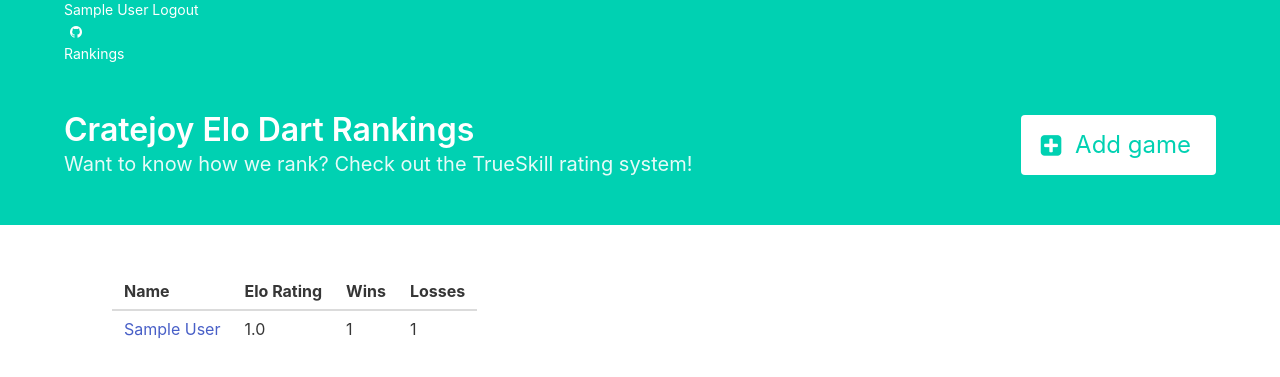
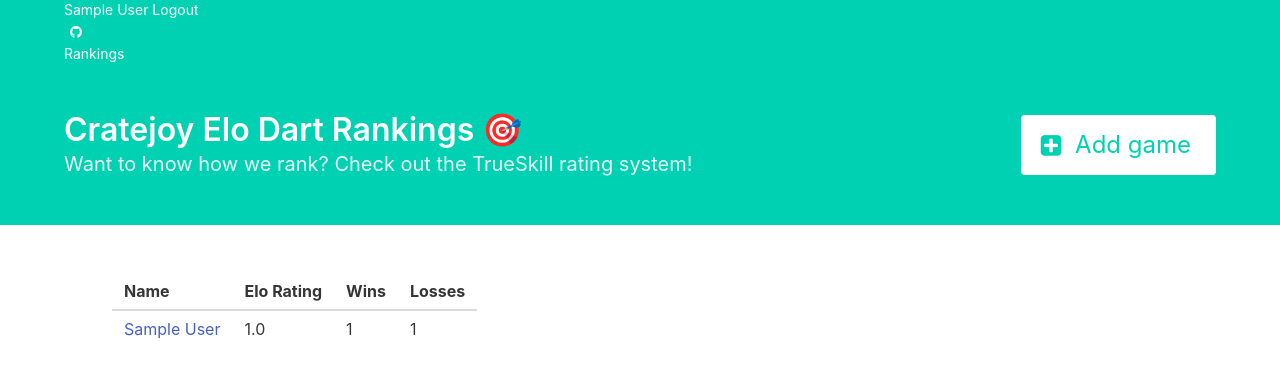
Before and after one commit to pwgraham91/ELO-Darts, a Flask app: page / in a window 1280 px wide. Shown: the top 377 px of the page. Run offline with Flask 2, Linux system fonts and the light colour scheme; a user stored in the database is signed in; tables that the repository leaves empty hold one stand-in row (values such as "Sample post"); some libraries are stand-ins or nearby versions.

Commit message:
🎯 (#49)

```diff
--- a/app/templates/base.html
+++ b/app/templates/base.html
@@ -49,7 +49,7 @@
 			<div class="container">
 				<div class="columns is-vcentered">
 					<div class="column">
-						<p class="title">Cratejoy Elo Dart Rankings</p>
+						<p class="title">Cratejoy Elo Dart Rankings 🎯</p>
 						<p class="subtitle">Want to know how we rank? Check out the <a href="http://trueskill.org/" target="_blank">TrueSkill</a> rating system!</p>
 					</div>
 					<div class="column is-narrow">
```
